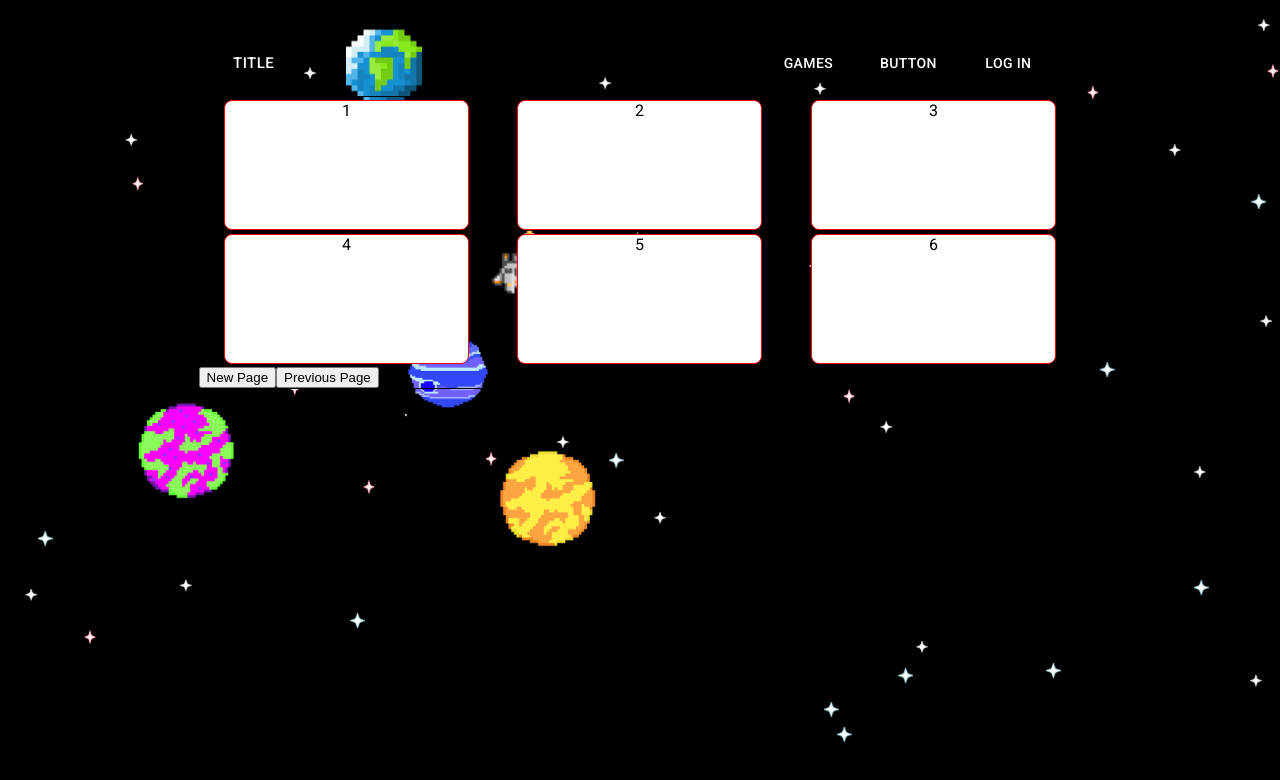
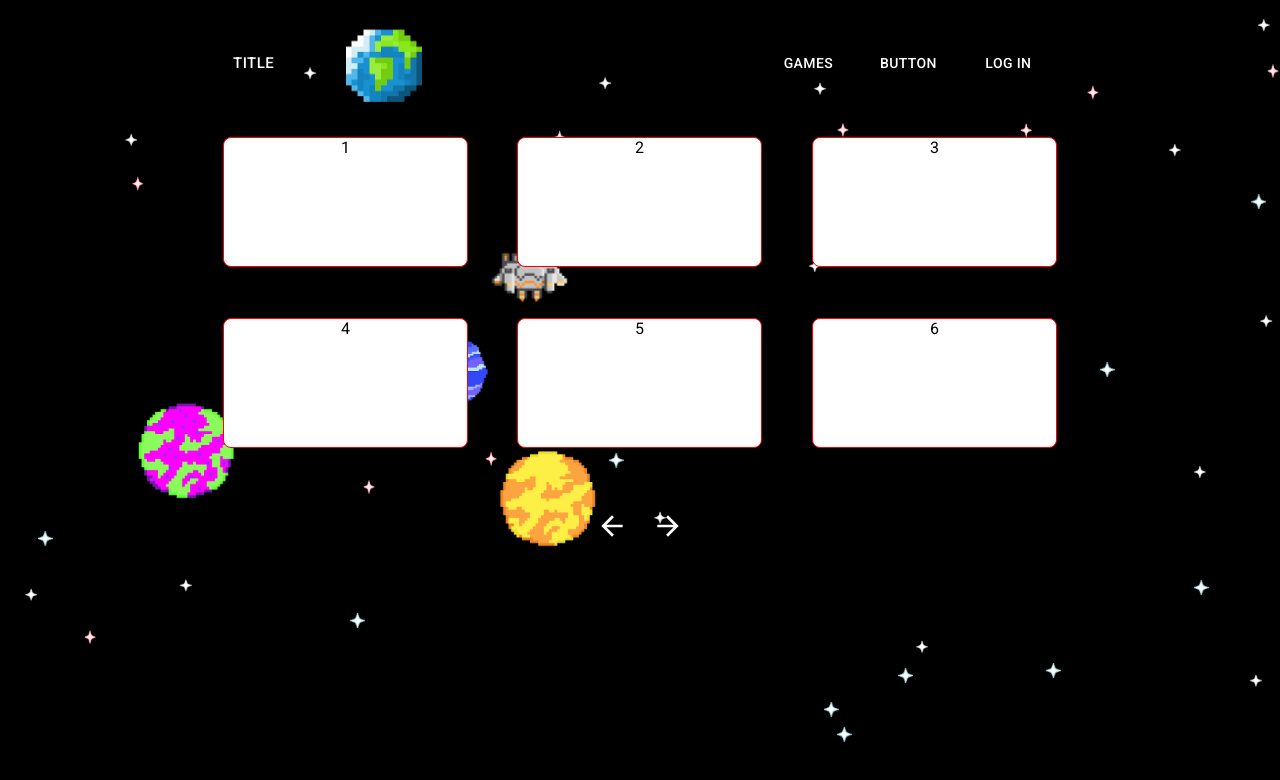
Before and after one commit to sec05/game-app, a React (Create React App) app in the folder game-app-client/: page /games in a window 1280 px wide. Shown: the top 780 px of the page. Built offline with nearby package versions, Linux system fonts and the light colour scheme; no server answers.

Commit message:
Api route for getting userID from JWT and getting it on client

```diff
--- a/game-app-client/src/pages/GameThumbnails.jsx
+++ b/game-app-client/src/pages/GameThumbnails.jsx
@@ -1,40 +1,65 @@
 import React, { useState, useEffect } from "react";
 import ReactDOM from "react-dom";
 import Thumbnail from "./components/Thumbnails/Thumbnail.jsx";
-import "../styles/Games/Games.scss";
+import IconButton from "@material-ui/core/IconButton";
+import ArrowForwardIcon from "@material-ui/icons/ArrowForward";
+import ArrowBackIcon from "@material-ui/icons/ArrowBack";
+import "../styles/Games/GameThumbnails.scss";
 export default function GameThumbnails() {
   const [page, changePage] = useState(0);
   let ThumbnailRow1 = [1, 2, 3];
   let ThumbnailRow2 = [4, 5, 6];
   const renderThumbnails = () => {
     const renderingThumbnailsRow1 = ThumbnailRow1.map((nail, index) => {
-      return <td align="center" key={nail}><Thumbnail  number={nail + page} /></td>;
+      return (
+        <td align="center" key={nail}>
+          <Thumbnail number={nail + page} />
+        </td>
+      );
     });
-    ReactDOM.render(renderingThumbnailsRow1, document.getElementById("topRow"))
+    ReactDOM.render(renderingThumbnailsRow1, document.getElementById("topRow"));
     const renderingThumbnailsRow2 = ThumbnailRow2.map((nail, index) => {
-        return <td align="center" key={nail}><Thumbnail  number={nail +page} /></td>;
-      });
-    ReactDOM.render(renderingThumbnailsRow2, document.getElementById("bottomRow"))
+      return (
+        <td align="center" key={nail}>
+          <Thumbnail number={nail + page} />
+        </td>
+      );
+    });
+    ReactDOM.render(
+      renderingThumbnailsRow2,
+      document.getElementById("bottomRow")
+    );
   };
+  const arrowClick = (dir) => {
+    if(page>=0 && dir===1)
+    {
+      changePage(page + 6 * dir);
+    }
+    if(page>0 && dir===-1)
+    {
+      changePage(page + 6 * dir);
+    }
 
+  };
   useEffect(() => {
     renderThumbnails();
   });
   return (
     <div className="gamesContainer">
-      <table style={{width: "100%" }}>
+      <table style={{ width: "100%" }}>
         <tbody>
-          <tr id="topRow" className="gamesTableRow">
-
-        </tr>
-        <tr id="bottomRow">
-
-        </tr>
+          <tr id="topRow" className="thumbnailRow"></tr>
+          <tr id="bottomRow" className="thumbnailRow"></tr>
         </tbody>
-
       </table>
-      <button onClick={()=>changePage(page+1)}>New Page</button>
-      <button onClick={()=>changePage(page-1)}>Previous Page</button>
+      <div className="arrowButtonsContainer">
+        <IconButton onClick={() => arrowClick(-1)}>
+          <ArrowBackIcon style={{ color: "white", fontSize: "2.5vw" }} />
+        </IconButton>
+        <IconButton onClick={() => arrowClick(1)}>
+          <ArrowForwardIcon style={{ color: "white", fontSize: "2.5vw" }} />
+        </IconButton>
+      </div>
     </div>
   );
 }
--- a/game-app-client/src/pages/components/Header/Header.jsx
+++ b/game-app-client/src/pages/components/Header/Header.jsx
@@ -28,7 +28,8 @@ export default function Header() {
     History.push(url);
   }
   const [open, setOpen] = React.useState(false);
-
+  const [loggedIn, setLoggedIn] = React.useState(false);
+  const [username, setUsername] = React.useState(null);
   const handleClickOpen = () => {
     setOpen(true);
   };
@@ -37,7 +38,21 @@ export default function Header() {
     setOpen(false);
   };
   useEffect(()=>{
-    axios.get("http://localhost:3001/auth/userdata", {withCredentials: true }).then(res=>console.log(res));
+    axios.get("http://localhost:3001/auth/userdata", {withCredentials: true }).then(
+      res=>
+      {
+        if(res.data.user === null)
+        {
+          setLoggedIn(false);
+        }
+        else
+        {
+        setUsername(res.data.user);
+        setLoggedIn(true);
+        }
+
+      }
+      );
   },[])
   return (
     <div className="root">
@@ -52,7 +67,10 @@ export default function Header() {
             <div className="actionContainer">
                 <Button  className={classes.headerButton} onClick={()=>changeURL("/games")}>Games</Button>
                 <Button className={classes.headerButton}>Button</Button>
-                <Button  className={classes.headerButton} onClick={handleClickOpen}>Log In{document.cookie}</Button>
+                {loggedIn===false && <Button  className={classes.headerButton} onClick={handleClickOpen}>Log In</Button>}
+                {loggedIn===true && <Button  className={classes.headerButton}>{username}</Button>}
+
+
             </div>
 
         </Toolbar>
--- /dev/null
+++ b/game-app-client/src/styles/Games/GameThumbnails.scss
@@ -0,0 +1,16 @@
+.gamesContainer
+    {
+        margin-top: 3%;
+    margin-left: 15%;
+    margin-right: 15%;
+    }
+.thumbnailRow > td
+{
+    padding-bottom: 3em;
+}
+.arrowButtonsContainer
+{
+    width: 100%;
+    display: flex;
+    justify-content: center;
+}
--- a/game-app-client/src/styles/Games/Games.scss
+++ /dev/null
@@ -1,6 +0,0 @@
-.gamesContainer
-{
-    margin-left: 15%;
-    margin-right: 15%;
-    border: 1px solid black;
-}
```
Also changed, not shown: 2 other files (tests, documents, lock files or other folders).
